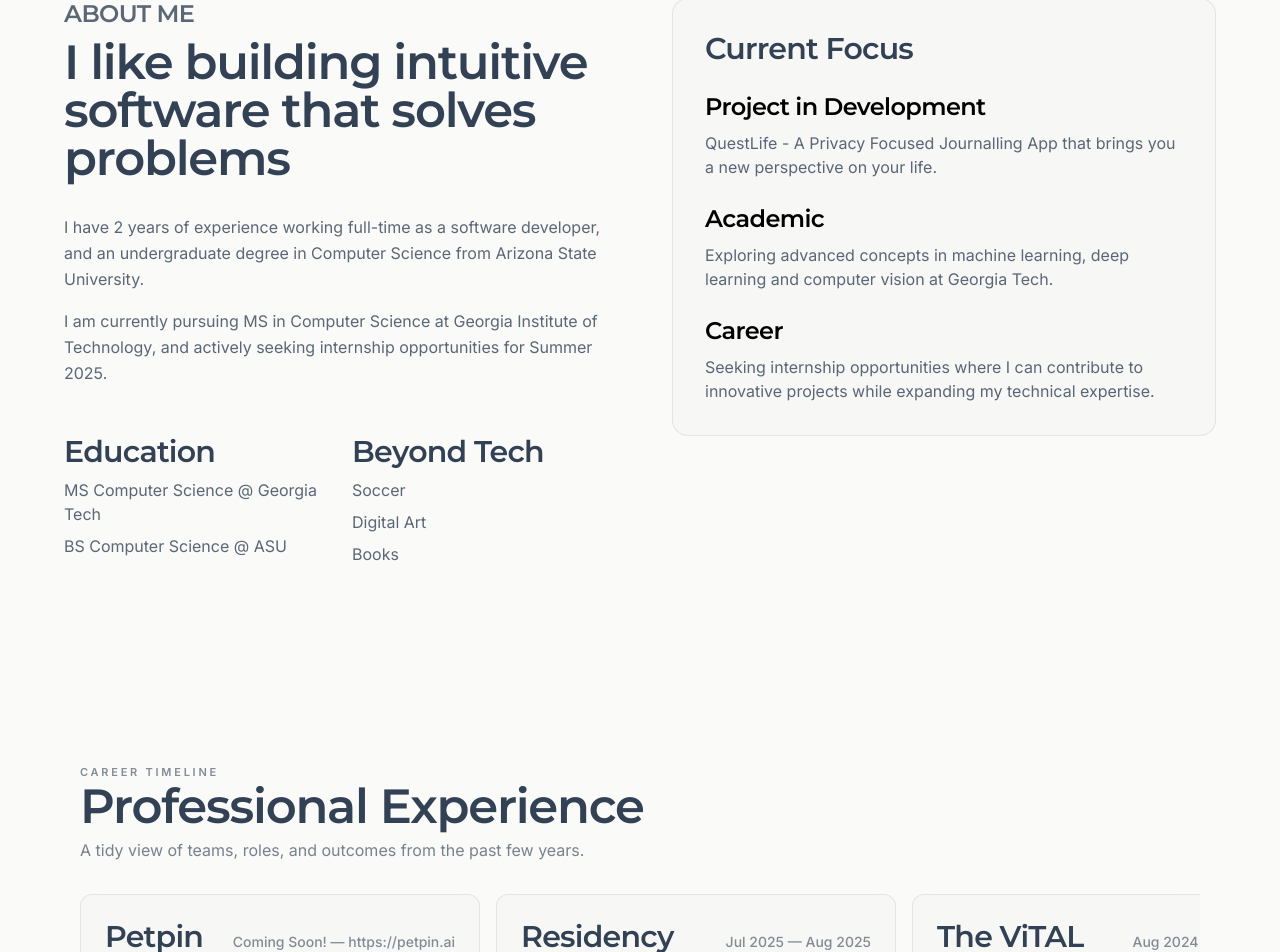
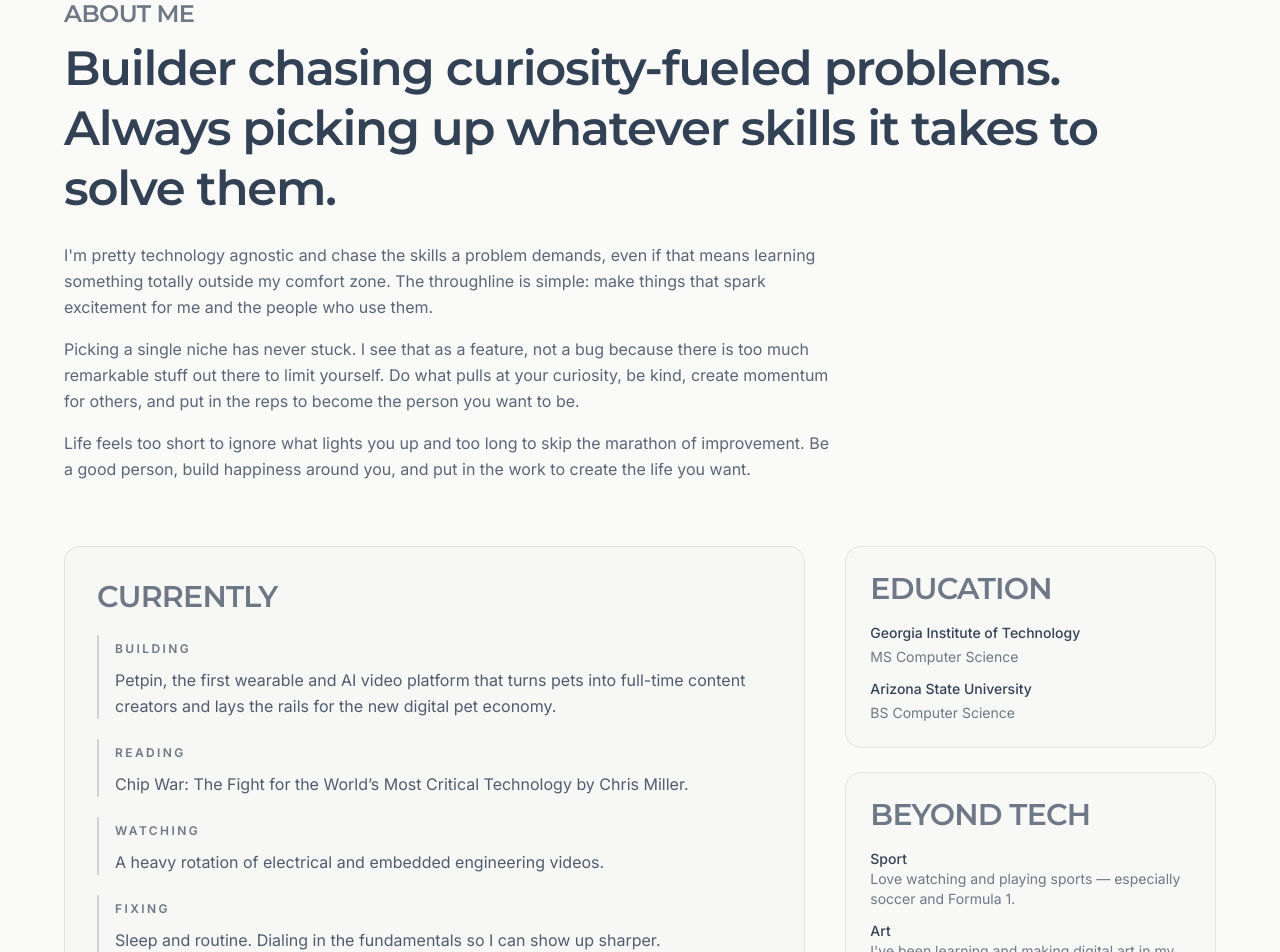
Before and after one commit to yashbhal/portfolio-web, a Next.js app: page / in a window 1280 px wide. Shown: the part 898-1850 px from the top of the page. Built offline with nearby package versions, Linux system fonts and the light colour scheme.

Commit message:
about updated

```diff
--- a/app/components/AboutSection.tsx
+++ b/app/components/AboutSection.tsx
@@ -5,88 +5,108 @@ export const AboutSection = () => {
       <div className="container mx-auto px-4">
         <div className="mx-auto max-w-6xl">
           {/* Main Content */}
-          <div className="grid items-start gap-12 md:grid-cols-2 md:gap-16">
-            {/* Left Column - Main Text */}
-            <div className="space-y-8">
+          <div className="space-y-16">
+            <div className="space-y-6">
               <div className="space-y-2">
-                <h4 className="text-base-content/80 font-medium">ABOUT ME</h4>
-                <h2 className="text-3xl md:text-4xl font-heading font-bold text-base-content">
-                  I like building intuitive software that solves problems
+                <h4 className="text-base-content/70 text-sm font-semibold uppercase tracking-[0.3em]">
+                  ABOUT ME
+                </h4>
+                <h2 className="text-3xl md:text-4xl font-heading font-bold leading-tight text-base-content">
+                  <span className="block">Builder chasing curiosity-fueled problems.</span>
+                  <span className="block">Always picking up whatever skills it takes to solve them.</span>
                 </h2>
               </div>
 
-              <div className="space-y-4 text-base-content/80">
+              <div className="space-y-4 text-base-content/80 max-w-3xl">
                 <p className="text-base leading-relaxed">
-                  I have 2 years of experience working full-time as a software
-                  developer, and an undergraduate degree in Computer Science
-                  from Arizona State University.
+                  I&apos;m pretty technology agnostic and chase the skills a problem demands, even if that means learning something totally outside my comfort zone. The throughline is simple: make things that spark excitement for me and the people who use them.
                 </p>
                 <p className="text-base leading-relaxed">
-                  I am currently pursuing MS in Computer Science at Georgia
-                  Institute of Technology, and actively seeking internship
-                  opportunities for Summer 2025.
+                  Picking a single niche has never stuck. I see that as a feature, not a bug because there is too much remarkable stuff out there to limit yourself. Do what pulls at your curiosity, be kind, create momentum for others, and put in the reps to become the person you want to be.
                 </p>
-              </div>
-
-              {/* Quick Facts */}
-              <div className="grid grid-cols-1 gap-8 pt-4 sm:grid-cols-2">
-                <div>
-                  <h3 className="mb-2 text-lg font-semibold text-base-content">
-                    Education
-                  </h3>
-                  <ul className="space-y-2 text-base-content/80">
-                    <li>MS Computer Science @ Georgia Tech</li>
-                    <li>BS Computer Science @ ASU</li>
-                  </ul>
-                </div>
-                <div>
-                  <h3 className="mb-2 text-lg font-semibold text-base-content">
-                    Beyond Tech
-                  </h3>
-                  <ul className="space-y-2 text-base-content/80">
-                    <li>Soccer</li>
-                    <li>Digital Art</li>
-                    <li>Books</li>
-                  </ul>
-                </div>
+                <p className="text-base leading-relaxed">
+                  Life feels too short to ignore what lights you up and too long to skip the marathon of improvement. Be a good person, build happiness around you, and put in the work to create the life you want.
+                </p>
               </div>
             </div>
 
-            {/* Right Column - Current Focus */}
-            <div className="rounded-2xl border border-base-content/10 bg-base-200/60 p-6 backdrop-blur md:p-8">
-              <div className="space-y-6">
-                <h3 className="text-2xl font-heading font-semibold text-base-content">
-                  Current Focus
+            <div className="grid gap-10 lg:grid-cols-[minmax(0,2fr)_minmax(0,1fr)]">
+              <section className="rounded-2xl border border-base-content/10 bg-base-200/60 p-6 backdrop-blur md:p-8">
+                <h3 className="text-sm font-semibold uppercase tracking-[0.2em] text-base-content/70">
+                  Currently
                 </h3>
+                <ul className="mt-5 space-y-5 text-base-content/85">
+                  <li className="border-l-2 border-base-content/20 pl-4">
+                    <span className="text-xs font-semibold uppercase tracking-[0.2em] text-primary/70">
+                      Building
+                    </span>
+                    <p className="mt-2 text-sm leading-relaxed md:text-base">
+                      Petpin, the first wearable and AI video platform that turns pets into full-time content creators and lays the rails for the new digital pet economy.
+                    </p>
+                  </li>
+                  <li className="border-l-2 border-base-content/20 pl-4">
+                    <span className="text-xs font-semibold uppercase tracking-[0.2em] text-primary/70">
+                      Reading
+                    </span>
+                    <p className="mt-2 text-sm leading-relaxed md:text-base">
+                      Chip War: The Fight for the World’s Most Critical Technology by Chris Miller.
+                    </p>
+                  </li>
+                  <li className="border-l-2 border-base-content/20 pl-4">
+                    <span className="text-xs font-semibold uppercase tracking-[0.2em] text-primary/70">
+                      Watching
+                    </span>
+                    <p className="mt-2 text-sm leading-relaxed md:text-base">
+                      A heavy rotation of electrical and embedded engineering videos.
+                    </p>
+                  </li>
+                  <li className="border-l-2 border-base-content/20 pl-4">
+                    <span className="text-xs font-semibold uppercase tracking-[0.2em] text-primary/70">
+                      Fixing
+                    </span>
+                    <p className="mt-2 text-sm leading-relaxed md:text-base">
+                      Sleep and routine. Dialing in the fundamentals so I can show up sharper.
+                    </p>
+                  </li>
+                </ul>
+              </section>
 
-                {/* Focus Areas */}
-                <div className="space-y-6">
-                  <div className="space-y-2">
-                    <h4 className="font-medium">Project in Development</h4>
-                    <p className="text-base-content/80">
-                      QuestLife - A Privacy Focused Journalling App that brings
-                      you a new perspective on your life.
-                    </p>
-                  </div>
-
-                  <div className="space-y-2">
-                    <h4 className="font-medium">Academic</h4>
-                    <p className="text-base-content/80">
-                      Exploring advanced concepts in machine learning, deep
-                      learning and computer vision at Georgia Tech.
-                    </p>
-                  </div>
-
-                  <div className="space-y-2">
-                    <h4 className="font-medium">Career</h4>
-                    <p className="text-base-content/80">
-                      Seeking internship opportunities where I can contribute to
-                      innovative projects while expanding my technical
-                      expertise.
-                    </p>
-                  </div>
+              <aside className="space-y-6">
+                <div className="rounded-2xl border border-base-content/10 bg-base-200/40 p-6">
+                  <h3 className="text-sm font-semibold uppercase tracking-[0.2em] text-base-content/70">
+                    Education
+                  </h3>
+                  <dl className="mt-4 space-y-3 text-sm text-base-content/80">
+                    <div className="flex flex-col gap-1">
+                      <dt className="font-medium text-base-content">Georgia Institute of Technology</dt>
+                      <dd className="text-base-content/70">MS Computer Science</dd>
+                    </div>
+                    <div className="flex flex-col gap-1">
+                      <dt className="font-medium text-base-content">Arizona State University</dt>
+                      <dd className="text-base-content/70">BS Computer Science</dd>
+                    </div>
+                  </dl>
                 </div>
-              </div>
+                <div className="rounded-2xl border border-base-content/10 bg-base-200/40 p-6">
+                  <h3 className="text-sm font-semibold uppercase tracking-[0.2em] text-base-content/70">
+                    Beyond Tech
+                  </h3>
+                  <dl className="mt-4 space-y-3 text-sm text-base-content/80">
+                    <div>
+                      <dt className="font-medium text-base-content">Sport</dt>
+                      <dd className="text-base-content/70">Love watching and playing sports — especially soccer and Formula 1.</dd>
+                    </div>
+                    <div>
+                      <dt className="font-medium text-base-content">Art</dt>
+                      <dd className="text-base-content/70">I&apos;ve been learning and making digital art in my free time. It&apos;s calming and a skill I&apos;ve always admired.</dd>
+                    </div>
+                    <div>
+                      <dt className="font-medium text-base-content">Music</dt>
+                      <dd className="text-base-content/70">I used to play drums; now I&apos;m learning the ukulele after falling in love with its sound.</dd>
+                    </div>
+                  </dl>
+                </div>
+              </aside>
             </div>
           </div>
         </div>
```
